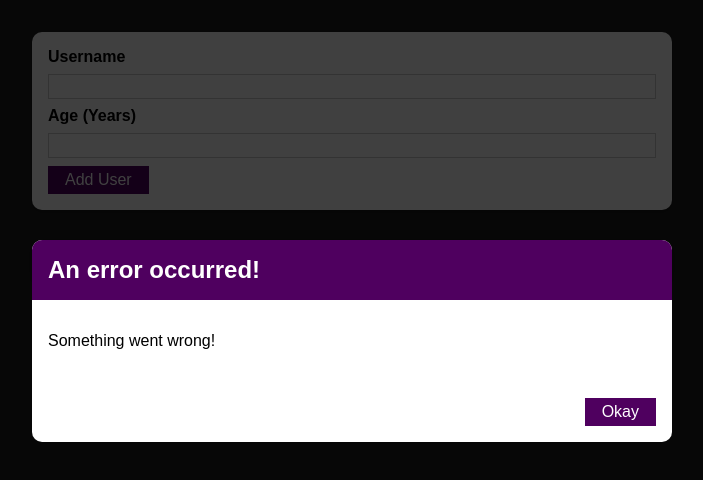
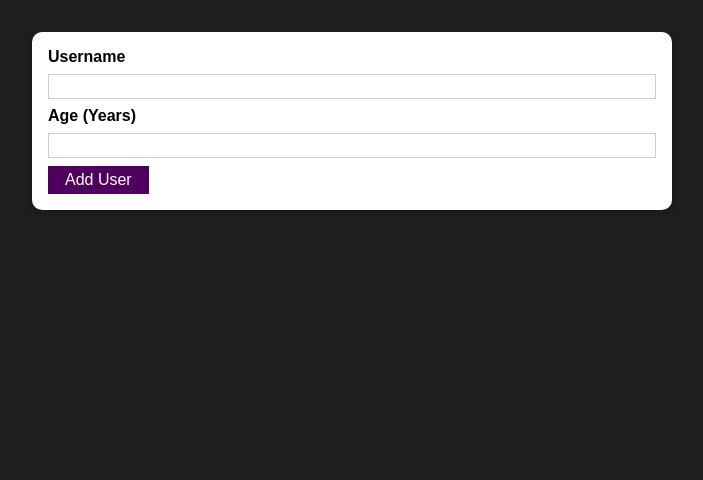
Before and after one commit to justinsadakhom/react-practice-project, a React (Create React App) app: page / in a window 1280 px wide. Shown: the top 480 px of the page, without its empty margins (288-991 px from the left). Built offline with nearby package versions, Linux system fonts and the light colour scheme.

Commit message:
Add error state handling

```diff
--- a/src/App.js
+++ b/src/App.js
@@ -15,7 +15,7 @@ export const App = () => {
   return (
     <div>
       <AddUser onAddUser={onAddUser} />
-      <UsersList users={users} />
+      {users.length > 0 && <UsersList users={users} />}
     </div>
   );
 };
--- a/src/components/UI/ErrorModal.js
+++ b/src/components/UI/ErrorModal.js
@@ -50,7 +50,7 @@ const StyledErrorModal = styled.div`
   }
 `;
 
-export const ErrorModal = ({ title, message }) => {
+export const ErrorModal = ({ title, message, onErrorClose }) => {
   return (
     <StyledErrorModal>
       <div className="backdrop" />
@@ -62,7 +62,7 @@ export const ErrorModal = ({ title, message }) => {
           <p>{message}</p>
         </div>
         <footer className="actions">
-          <Button>Okay</Button>
+          <Button onClick={onErrorClose}>Okay</Button>
         </footer>
       </Card>
     </StyledErrorModal>
--- a/src/components/Users/AddUser.js
+++ b/src/components/Users/AddUser.js
@@ -34,17 +34,30 @@ const StyledCard = styled(Card)`
 export const AddUser = ({ onAddUser }) => {
   const [username, setUsername] = useState("");
   const [age, setAge] = useState("");
+  const [error, setError] = useState();
 
   const addUserHandler = (event) => {
     event.preventDefault();
-    const isValid =
-      username.trim().length !== 0 || (age.trim().length !== 0 && +age > 0);
 
-    if (isValid) {
-      onAddUser(username, age);
-      setUsername("");
-      setAge("");
+    if (username.trim().length === 0 || age.trim().length === 0) {
+      setError({
+        title: "Invalid input",
+        message: "Please enter a valid name and age (non-empty values).",
+      });
+      return;
     }
+
+    if (+age <= 0) {
+      setError({
+        title: "Invalid input",
+        message: "Please enter a valid age (> 0).",
+      });
+      return;
+    }
+
+    onAddUser(username, age);
+    setUsername("");
+    setAge("");
   };
 
   const usernameChangeHandler = (event) => {
@@ -55,9 +68,19 @@ export const AddUser = ({ onAddUser }) => {
     setAge(event.target.value);
   };
 
+  const closeErrorModalHandler = () => {
+    setError();
+  };
+
   return (
     <div>
-      <ErrorModal title="An error occurred!" message="Something went wrong!" />
+      {error && (
+        <ErrorModal
+          title={error.title}
+          message={error.message}
+          onErrorClose={closeErrorModalHandler}
+        />
+      )}
       <StyledCard>
         <form onSubmit={addUserHandler}>
           <div>
```
